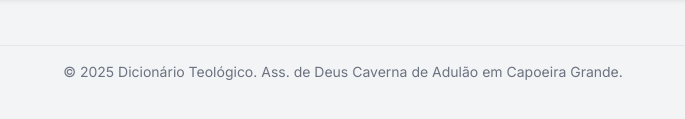
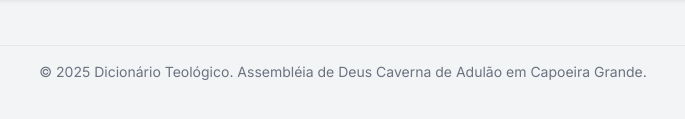
Before and after one commit to AngelinoRebelo/dicionarioteologico-dinamico, a website: page index.html in a window 1280 px wide. Shown: the part 435-554 px from the top of the page, 297-982 px from the left. Drawn offline with nearby package versions, Linux system fonts and the light colour scheme.

Commit message:
Update index.html

```diff
--- a/index.html
+++ b/index.html
@@ -67,7 +67,7 @@
         </main>
 
         <footer class="text-center mt-12 py-4 border-t border-gray-200">
-            <p class="text-sm text-gray-500">&copy; 2025 Dicionário Teológico. Ass. de Deus Caverna de Adulão em Capoeira Grande.</p>
+            <p class="text-sm text-gray-500">&copy; 2025 Dicionário Teológico. Assembléia de Deus Caverna de Adulão em Capoeira Grande.</p>
         </footer>
     </div>
 
```
